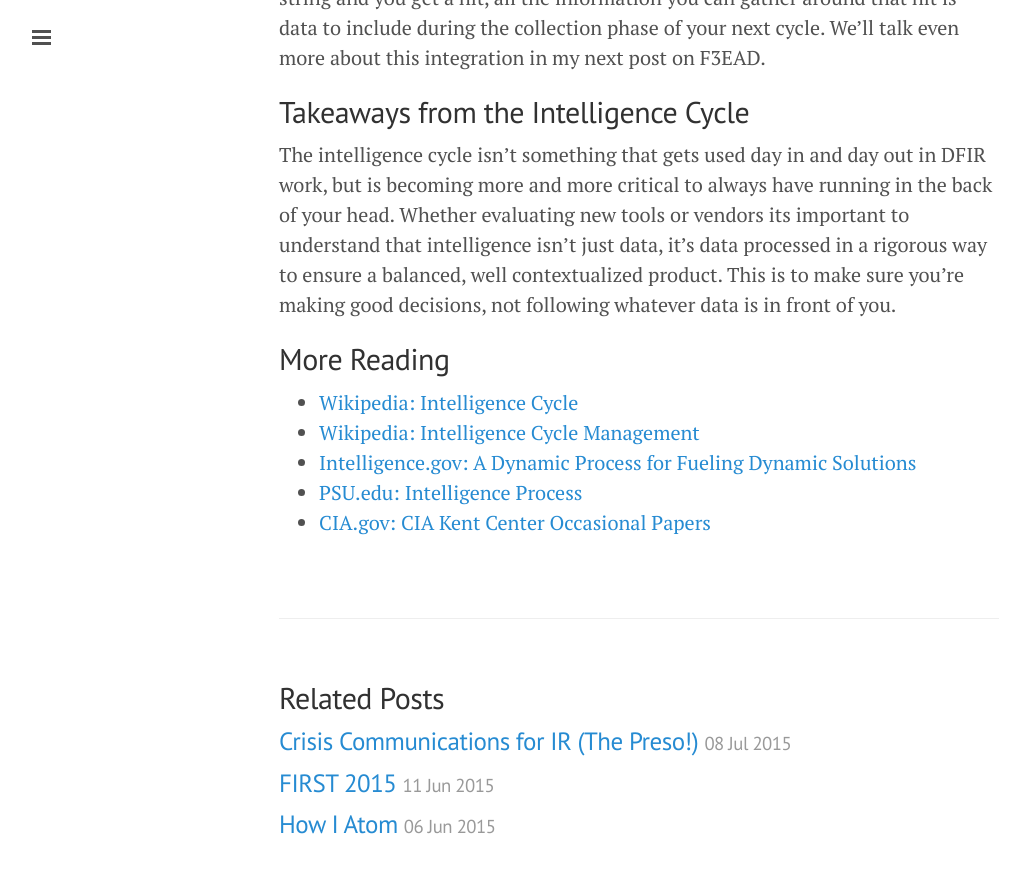
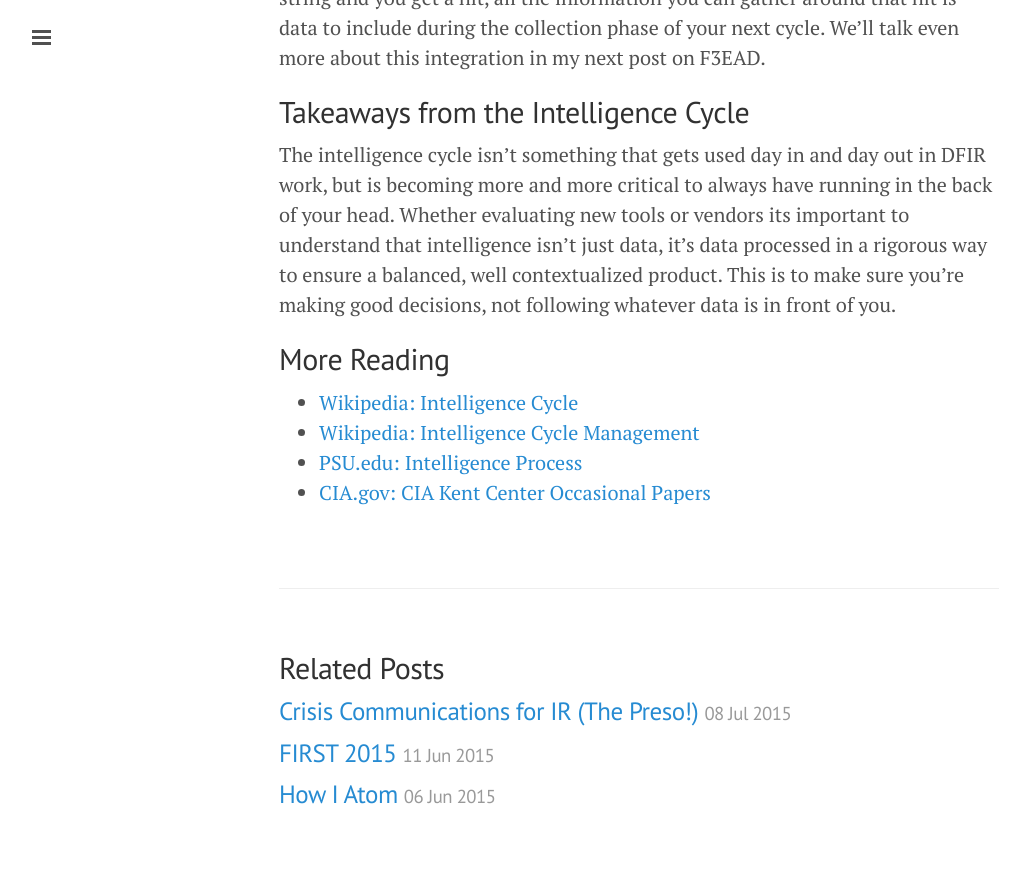
Before and after one commit to sroberts/sroberts.github.io, a Jekyll site: the page built from _posts/2015-02-16-cycles-intelligence.md, in a window 1280 px wide and 900 px high, scrolled down 5416 px. Shown: the top 873 px of the window, without its empty margins (1-1031 px from the left). Built offline with Jekyll 4.4.1, drawn with Linux system fonts in a browser that asks for light colours; nearby versions of some CDN libraries.

Commit message:
removed dead link

```diff
--- a/_posts/2015-02-16-cycles-intelligence.md
+++ b/_posts/2015-02-16-cycles-intelligence.md
@@ -91,6 +91,5 @@ The intelligence cycle isn't something that gets used day in and day out in DFIR
 ## More Reading
 - [Wikipedia: Intelligence Cycle](http://en.wikipedia.org/wiki/Intelligence_cycle)
 - [Wikipedia: Intelligence Cycle Management](http://en.wikipedia.org/wiki/Intelligence_cycle_management)
-- [Intelligence.gov: A Dynamic Process for Fueling Dynamic Solutions](http://www.intelligence.gov/mission/how-intelligence-works.html)
 - [PSU.edu: Intelligence Process](https://courseware.e-education.psu.edu/courses/bootcamp/lo07/09.html)
 - [CIA.gov: CIA Kent Center Occasional Papers](https://www.cia.gov/library/kent-center-occasional-papers)
```
